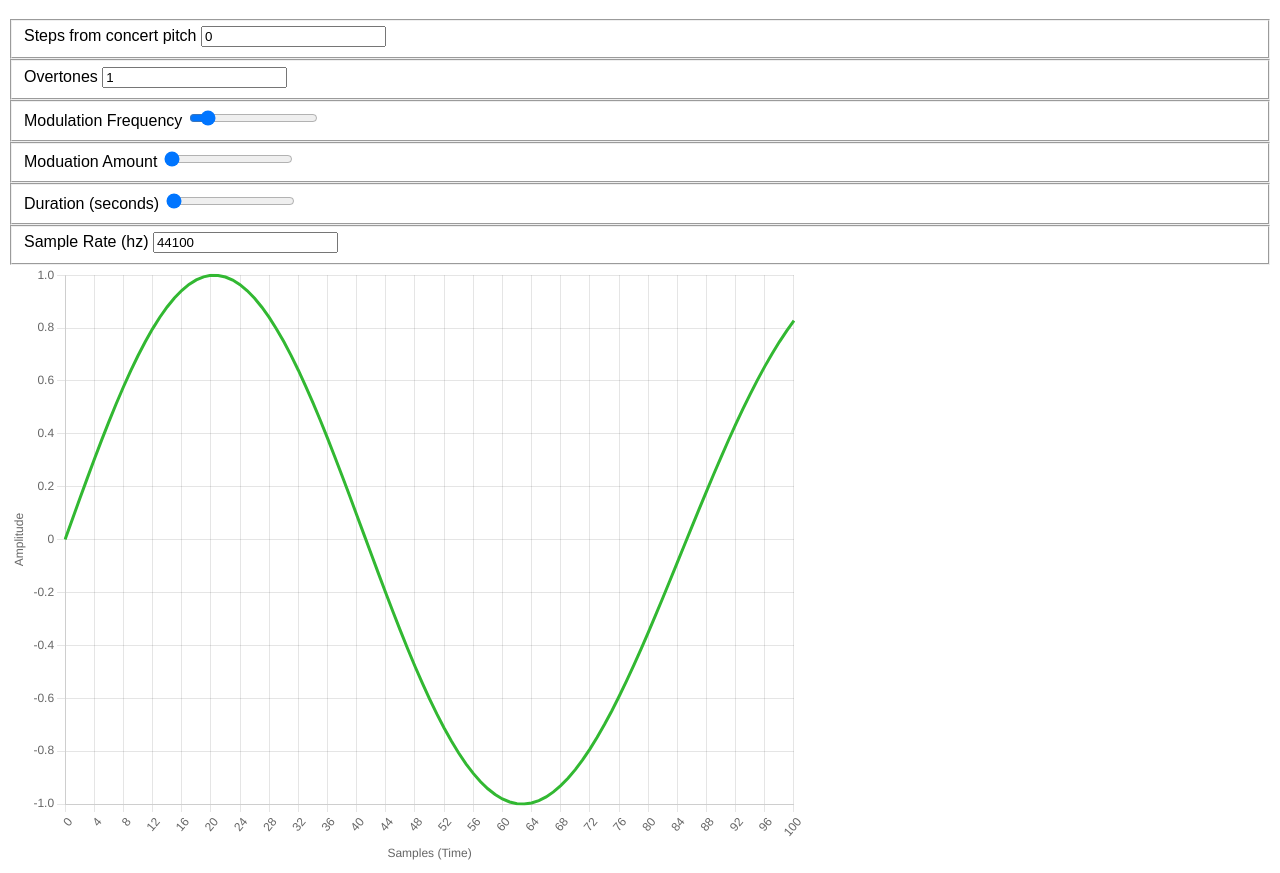
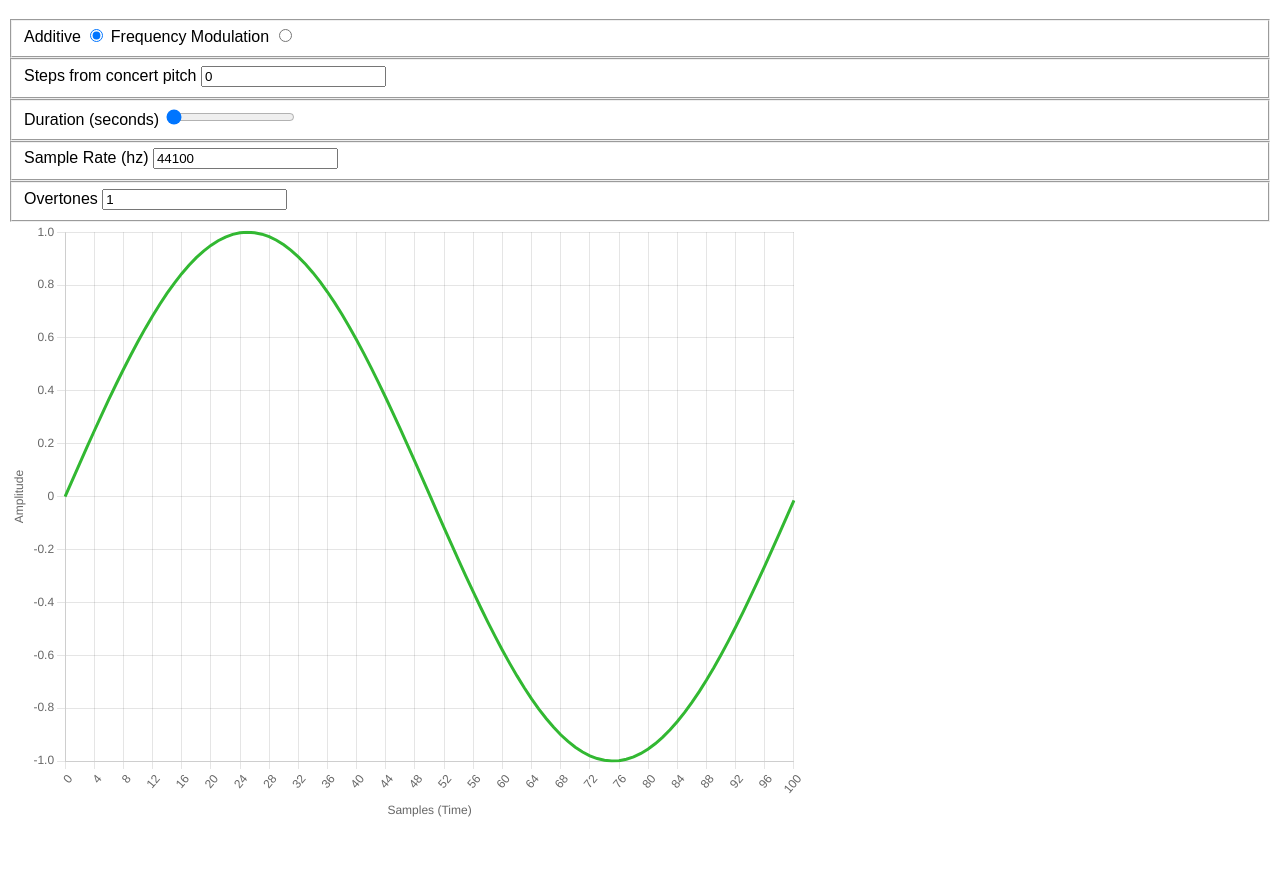
Before and after one commit to dmgarland/synth-oscilloscope, a plain HTML site: page index.html in a window 1280 px wide. Shown: the part 61-934 px from the top of the page. After the commit the page ends 891 px from the top, so only its background shows below. Drawn offline with Linux system fonts and the light colour scheme.

Commit message:
Toggle between approaches

```diff
--- a/index.html
+++ b/index.html
@@ -1,6 +1,7 @@
 <!DOCTYPE html>
 <html>
     <head>
+        <title>🎵 Intro to Snythesis: Oscilloscope</title>
         <script src="js/chart.min.js"></script>
         <style type="text/css">
           body { font-family: Arial, Helvetica Neue, Helvetica, sans-serif; }
@@ -10,23 +11,16 @@
     <body>
         <h1>Oscilloscope</h1>
         <fieldset>
-            <label for="steps">Steps from concert pitch</label>
-            <input type="number" id="steps" value="0" onchange="update()" />
+            <label for="add">Additive</label>
+            <input type="radio" id="add" name="synth" value="add" checked onchange="update()" />
+
+            <label for="fm">Frequency Modulation</label>
+            <input type="radio" id="fm" name="synth" value="fm" onchange="update()" />
         </fieldset>
 
         <fieldset>
-            <label for="overtones">Overtones</label>
-            <input type="text" id="overtones" value="1" onchange="update()" />
-        </fieldset>
-
-        <fieldset>
-            <label for="mod_freq">Modulation Frequency</label>
-            <input type="range" id="mod_freq" value="100" min="1" max="1000" onchange="update()" />
-        </fieldset>
-
-        <fieldset>
-            <label for="mod_amount">Moduation Amount</label>
-            <input type="range" id="mod_amount" value="1" min="1" max="100" onchange="update()" />
+            <label for="steps">Steps from concert pitch</label>
+            <input type="number" id="steps" value="0" onchange="update()" />
         </fieldset>
 
         <fieldset>
@@ -39,6 +33,19 @@
             <input type="number" id="sample_rate" value="44100" onchange="update()" />
         </fieldset>
 
+        <fieldset id="add-fields">
+            <label for="overtones">Overtones</label>
+            <input type="text" id="overtones" value="1" onchange="update()" />
+        </fieldset>
+
+        <fieldset id="fm-fields" style="display: none">
+            <label for="mod_freq">Modulation Frequency</label>
+            <input type="range" id="mod_freq" value="100" min="1" max="1000" onchange="update()" />
+            <label for="mod_amount">Moduation Amount</label>
+            <input type="range" id="mod_amount" value="1" min="1" max="100" onchange="update()" />
+        </fieldset>
+
+
         <canvas id="oscilloscope" width="800" height="600"></canvas>
 
         <script src="js/synth.js"></script>
--- a/js/synth.js
+++ b/js/synth.js
@@ -89,8 +89,7 @@ FMSynth.prototype.fillBuffer = function(pcm_data) {
 
     // FM Synth
     for (var i = 0; i < pcm_data.length; i++) {
-        var fm = Math.sin(this.phase * TAU + mod_amount * Math.sin(TAU * this.mod_phase));
-        pcm_data[i] = fm
+        pcm_data[i] = Math.sin(this.phase * TAU + mod_amount * Math.sin(TAU * this.mod_phase));
         this.phase = (this.phase + carrier_increment) % 1.0;
         this.mod_phase = (this.mod_phase + mod_increment) % 1.0;
     }
@@ -105,10 +104,19 @@ function update() {
     var mod_freq = parseInt(document.getElementById('mod_freq').value);
     var mod_amount = parseInt(document.getElementById('mod_amount').value);
     var harmonics = overtones.map(function(overtone) { return { overtone: parseInt(overtone), phase: 0.0 };});
+    var synthMethod = document.querySelector('input[name="synth"]:checked').value;
+    var synth;
 
-
-    // var synth = new AddSynth({ steps, overtones, seconds, sampleRate, harmonics });
-    var synth = new FMSynth({ steps, seconds, sampleRate, mod_freq, mod_amount });
+    if(synthMethod === 'add') {
+        synth = new AddSynth({ steps, overtones, seconds, sampleRate, harmonics });
+        document.getElementById('add-fields').setAttribute("style", "display: block;");
+        document.getElementById('fm-fields').setAttribute("style", "display: none;");
+    }
+    else {
+        synth = new FMSynth({ steps, seconds, sampleRate, mod_freq, mod_amount });
+        document.getElementById('add-fields').setAttribute("style", "display: none;");
+        document.getElementById('fm-fields').setAttribute("style", "display: block;");
+    }
     synth.init();
     synth.sound();
 }
```
